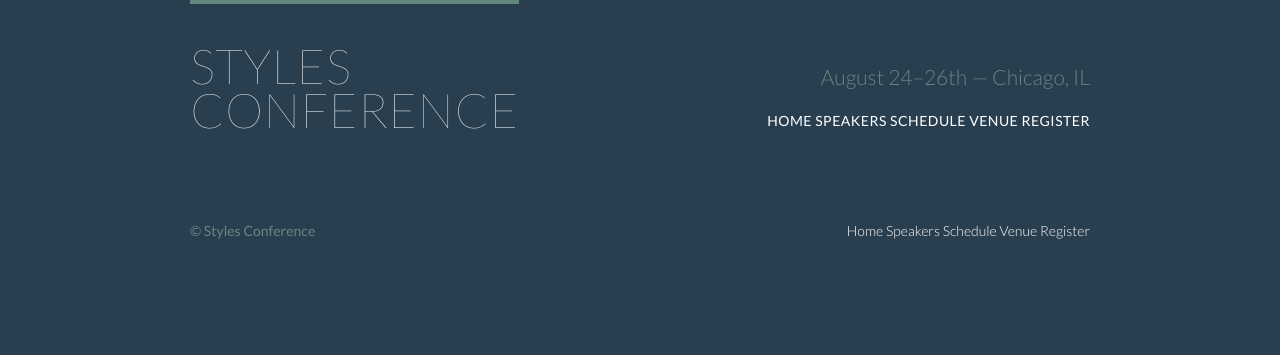
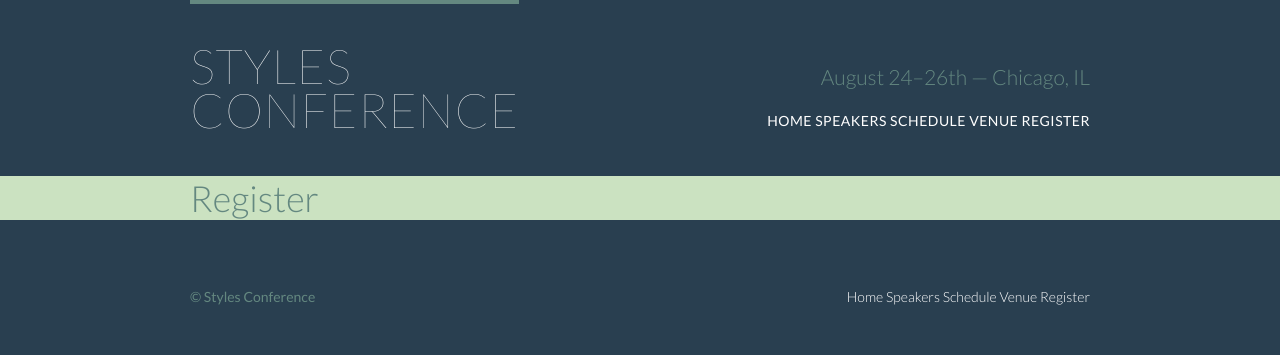
Before and after one commit to alvinkatojr/styles-conf, a plain HTML site: page register.html in a window 1280 px wide. Drawn offline with Linux system fonts and the light colour scheme.

Commit message:
Edited interior pages

```diff
--- a/register.html
+++ b/register.html
@@ -24,6 +24,12 @@
 			</nav>
 		</header>
 
+		<section class="row-alt">
+			<div class="container">
+				<h1>Register</h1>
+			</div>
+		</section>
+
 		<!-- Footer -->
 
 		<footer class="primary-footer container group">
```
Also changed, not shown: schedule.html (+6 -0 lines), speakers.html (+6 -0 lines), venue.html (+6 -0 lines).
